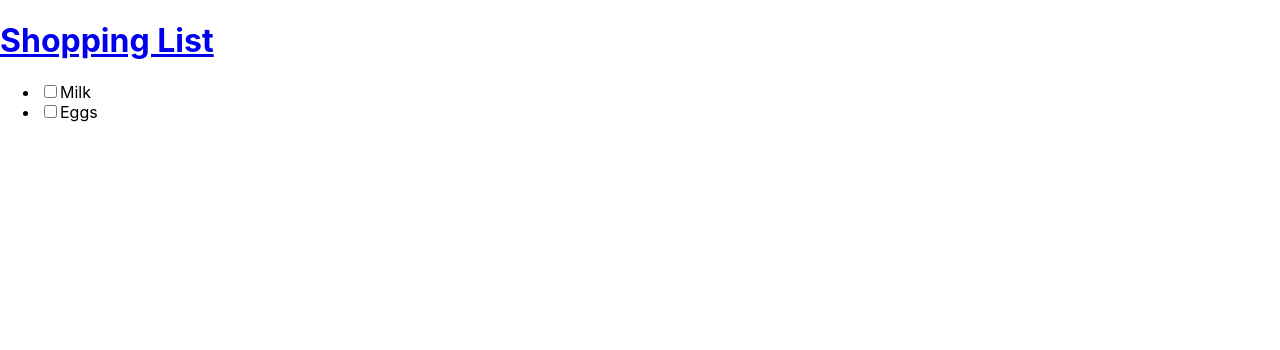
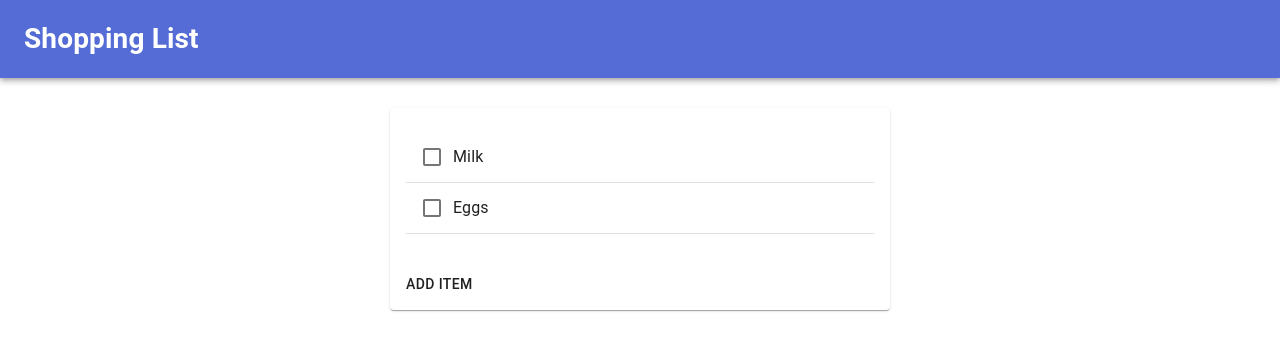
Before and after one commit to pizzapanther/react-shopping, a React (Create React App) app: page / in a window 1280 px wide. Shown: the top 350 px of the page. Built offline with nearby package versions, Linux system fonts and the light colour scheme.

Commit message:
material ui setup

```diff
--- a/package.json
+++ b/package.json
@@ -3,6 +3,8 @@
   "version": "0.1.0",
   "private": true,
   "dependencies": {
+    "@material-ui/core": "^4.12.3",
+    "@material-ui/icons": "^4.11.2",
     "@testing-library/jest-dom": "^5.14.1",
     "@testing-library/react": "^11.2.7",
     "@testing-library/user-event": "^12.8.3",
--- a/src/App.jsx
+++ b/src/App.jsx
@@ -1,10 +1,33 @@
 import {BrowserRouter, Route, Link, Switch} from 'react-router-dom';
 import { Provider } from 'react-redux';
+
+import CssBaseline from '@material-ui/core/CssBaseline';
+import { ThemeProvider } from '@material-ui/core/styles';
+import { red } from '@material-ui/core/colors';
+import { createTheme } from '@material-ui/core/styles';
+import AppBar from '@material-ui/core/AppBar';
+import Toolbar from '@material-ui/core/Toolbar';
 
 import ShoppingList from './shopping-list.jsx';
 import AddItem from './add-item.jsx';
 import store from './store.js';
 
+const theme = createTheme({
+  palette: {
+    primary: {
+      main: '#556cd6',
+    },
+    secondary: {
+      main: '#19857b',
+    },
+    error: {
+      main: red.A400,
+    },
+    background: {
+      default: '#fff',
+    },
+  },
+});
 
 const NoMatch = ({ location }) => (
   <div>
@@ -15,11 +38,15 @@ const NoMatch = ({ location }) => (
 function App() {
   return (
     <Provider store={store}>
+      <ThemeProvider theme={theme}>
+        <CssBaseline />
         <BrowserRouter>
           <div className="App">
-          <header>
-            <h1><Link to="/">Shopping List</Link></h1>
-          </header>
+            <AppBar position="relative">
+              <Toolbar>
+                <h1><Link to="/" style={{textDecoration: 'none', color: 'white'}}>Shopping List</Link></h1>
+              </Toolbar>
+            </AppBar>
             <Switch>
               <Route exact path="/" component={ShoppingList}/>
               <Route path="/add" component={AddItem}/>
@@ -27,6 +54,7 @@ function App() {
             </Switch>
           </div>
         </BrowserRouter>
+      </ThemeProvider>
     </Provider>
   );
 }
--- a/src/shopping-list.jsx
+++ b/src/shopping-list.jsx
@@ -1,19 +1,41 @@
 import react from 'react';
 import { connect } from 'react-redux';
+
+import Card from '@material-ui/core/Card';
+import CardActions from '@material-ui/core/CardActions';
+import CardContent from '@material-ui/core/CardContent';
+import Button from '@material-ui/core/Button';
+import Checkbox from '@material-ui/core/Checkbox';
+import FormControlLabel from '@material-ui/core/FormControlLabel';
+import List from '@material-ui/core/List';
+import ListItem from '@material-ui/core/ListItem';
 
 class ShoppingList extends (react.Component) {
 	render() {
 		return (
-			<div>
-				<ul>
-					{this.props.shopping_list.map((item, index) => {
-					  return <li key={index}>
-					    <input type="checkbox"/>
-					    {item.name}
-					  </li>;
-					})}
-				</ul>
-			</div>
+			<Card style={{maxWidth: '500px', margin: '30px auto'}}>
+				<CardContent>
+					<List>
+						{this.props.shopping_list.map((item, index) => {
+						  return <ListItem key={index} dense divider>
+						    <FormControlLabel
+					        control={
+					          <Checkbox
+					            checked={item.in_cart}
+					            // onChange={handleChange}
+					            color="primary"
+					          />
+					        }
+					        label={item.name}
+					      />
+						  </ListItem>;
+						})}
+					</List>
+				</CardContent>
+				<CardActions>
+					<Button>Add Item</Button>
+				</CardActions>
+			</Card>
 		);
 	}
 }
```
Also changed, not shown: 1 other file (tests, documents, lock files or other folders). Lines whose indentation alone changed are shown as unchanged.
